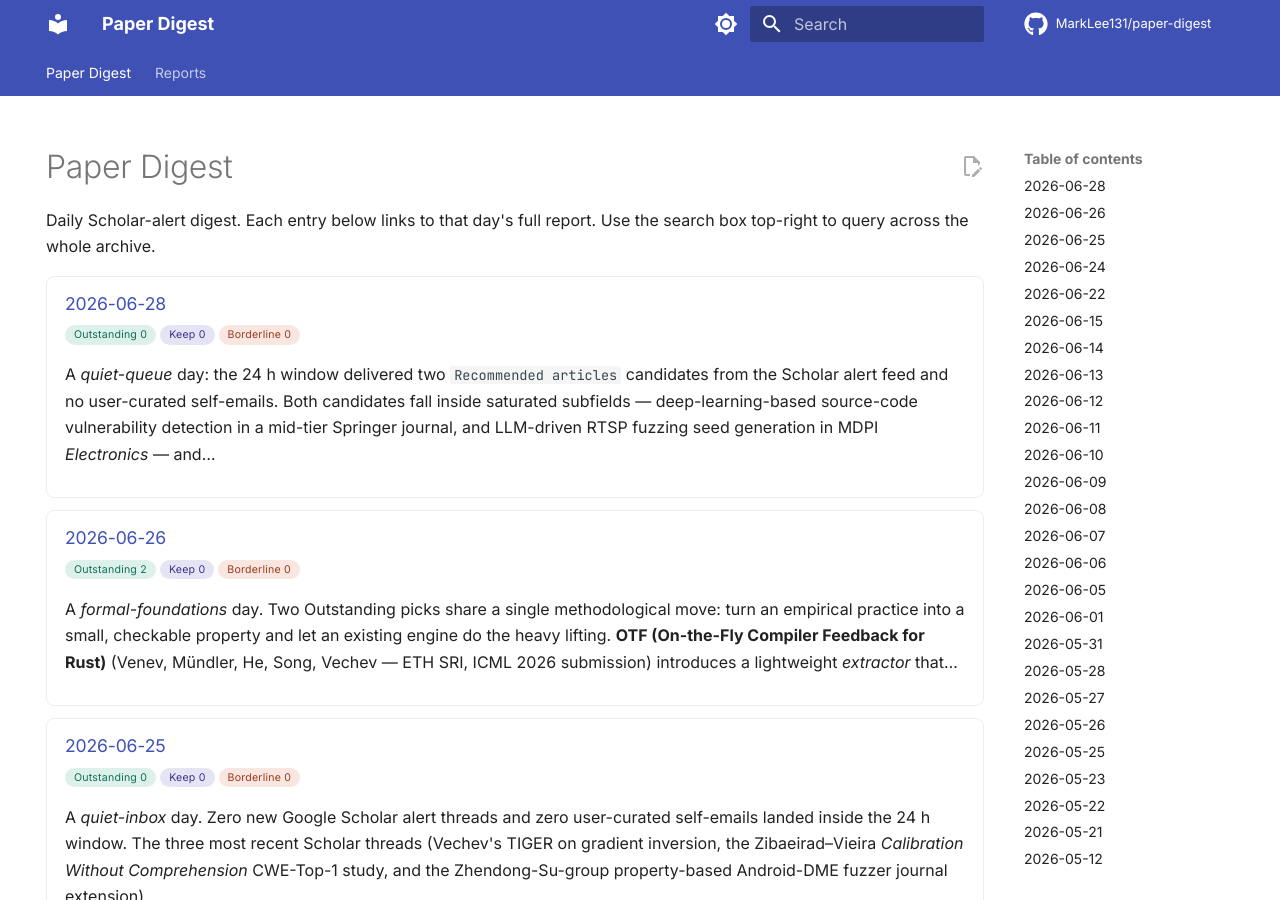
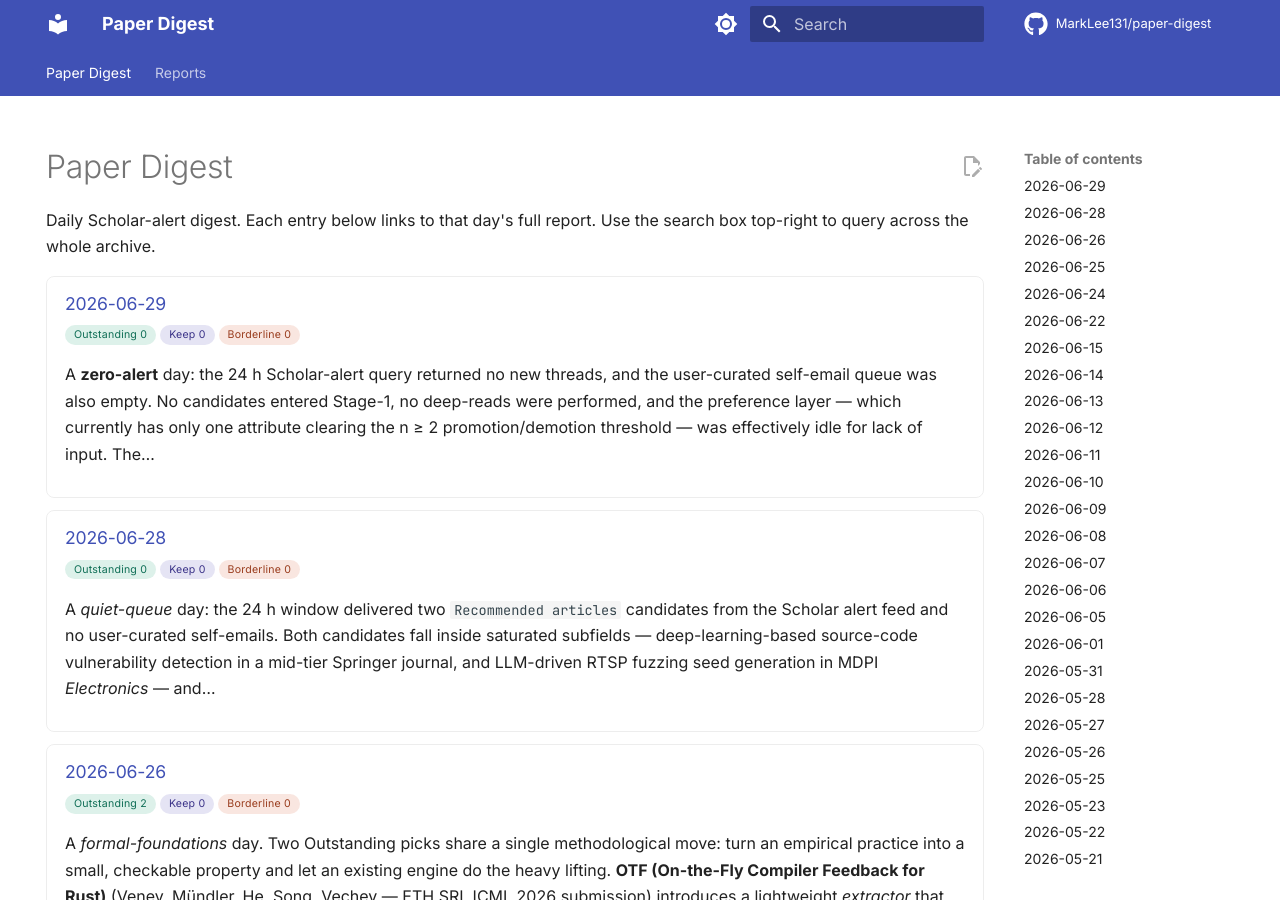
Before and after one commit to MarkLee131/paper-digest, an MkDocs documentation site: the page built from docs/index.md, in a window 1280 px wide and 900 px high. Built offline with MkDocs 1.6.1 and Material for MkDocs 9.7.7, drawn with Linux system fonts in a browser that asks for light colours; comment, search, counter and statistics services are not loaded.

Commit message:
digest: 2026-06-29 — 0 papers analysed (Outstanding 0, Keep 0)

```diff
--- a/docs/index.md
+++ b/docs/index.md
@@ -9,6 +9,13 @@
 Daily Scholar-alert digest. Each entry below links to that day's full report. Use the search box top-right to query across the whole archive.
 
 <!-- BEGIN AUTO-INDEX -->
+<div class="digest-card" markdown>
+### [2026-06-29](reports/2026-06-29/index.md)
+<div class="meta"><span class="chip outstanding">Outstanding 0</span><span class="chip keep">Keep 0</span><span class="chip borderline">Borderline 0</span></div>
+
+A **zero-alert** day: the 24 h Scholar-alert query returned no new threads, and the user-curated self-email queue was also empty. No candidates entered Stage-1, no deep-reads were performed, and the preference layer — which currently has only one attribute clearing the n ≥ 2 promotion/demotion threshold — was effectively idle for lack of input. The…
+</div>
+
 <div class="digest-card" markdown>
 ### [2026-06-28](reports/2026-06-28/index.md)
 <div class="meta"><span class="chip outstanding">Outstanding 0</span><span class="chip keep">Keep 0</span><span class="chip borderline">Borderline 0</span></div>
```
Also changed, not shown: docs/reports/2026-06-29/index.md (added, +44 -0 lines), docs/reports/.pages, 1 other file.
